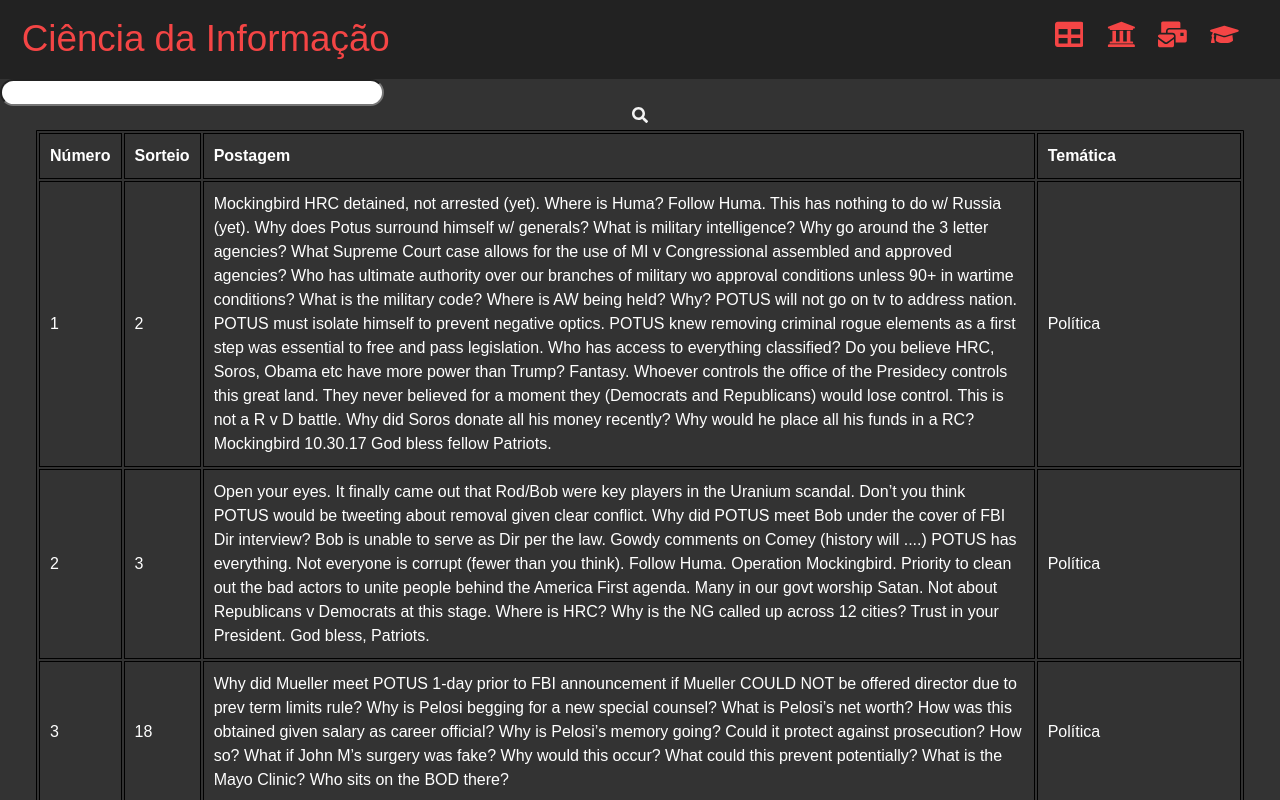
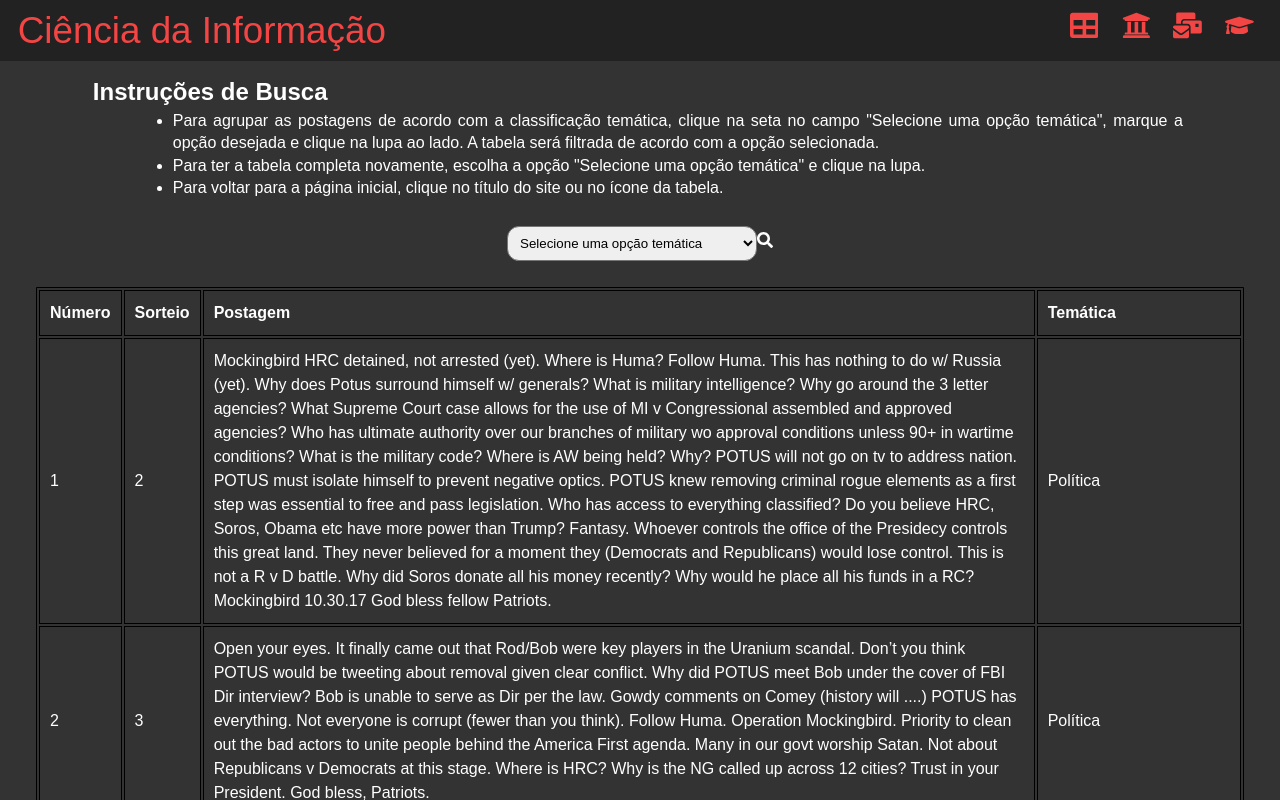
Before and after one commit to D3DD3F/Mestrado-QAnon, a React (Vite) app: page / in a window 1280 px wide. Both pictures are taken after a click on the link 1069 px from the left and 39 px from the top of the page. Shown: the top 800 px of the page. Built offline with nearby package versions, Linux system fonts and the light colour scheme.

Commit message:
Adicionado dropdown/CSS

```diff
--- a/src/App.css
+++ b/src/App.css
@@ -8,7 +8,7 @@
 header {
   background-color: #222;
   width: 100vw;
-  padding: 18px;
+  padding: 3px;
   display: flex;
   align-items: center;
   justify-content: space-between;
@@ -18,17 +18,17 @@ header h1 {
   font-size: 2.3em;
   font-weight: 120;
   cursor: pointer;
-  margin-left: 0.1em;
+  margin-left: 0.4em;
 }
 
 header nav {
   display: flex;
   align-items: center;
+  cursor: pointer;
 }
 
 header nav a {
   margin-right: 0.8em;
-
   font-size: 1.8em;
   color: #f44545;
 }
@@ -59,6 +59,7 @@ td {
   table-layout: auto;
   text-align: justify;
   border: 1px solid black;
+  margin-top: 0.4em;
 }
 
 th,
@@ -82,7 +83,6 @@ tr:hover {
 body {
   background-color: #333;
   color: #fff;
-
   display: flex;
   flex-direction: column;
   justify-content: space-between;
@@ -94,6 +94,12 @@ a {
   text-decoration: none;
   color: #fff;
 }
+
+a:hover {
+  color: #d74c4c;
+  cursor: pointer;
+}
+
 figure {
   display: flex;
   flex-direction: column;
@@ -102,11 +108,9 @@ figure {
 }
 
 figure img {
-  width: 300px;
-  height: 300px;
-  border-radius: 300px;
-
-  margin-bottom: 6%;
+  width: 150px;
+  height: 150px;
+  border-radius: 150px;
   cursor: pointer;
   border: 1px #ffffff;
   transition: 0.2s ease-in-out;
@@ -122,17 +126,30 @@ article {
   justify-content: space-between;
 }
 
-article .main-content {
-  display: flex;
-  flex-direction: column;
+text.home h2,p {
+  width: 86%;
+  font-weight: 300;
+  line-height: 1.4;
+  text-align: justify;
+  margin-left: 5em;
 }
 
-article .main-content .text p {
-  width: 60%;
-  font-size: 9em;
-  font-weight: 300;
-  line-height: 2;
+text {
+  padding: 1%;
+  align-items: center;
+  text-align: justify;
+  margin-left: 5em;
 }
+
+.DropDown {
+  border-radius: 12px;
+  padding: 8px; /* Adicione um preenchimento para evitar que o texto encoste nas bordas */
+  width: 250px;
+  margin-top: 1em;
+  margin-bottom: 1.5em;
+}
+
+
 
 footer {
   background-color: #222;
@@ -141,19 +158,9 @@ footer {
   display: flex;
   align-items: center;
   justify-content: center;
-
 }
 
 footer span {
   font-size: 0.8em;
   font-weight: 200;
 }
-
-input {
-  width: 30%;
-  border-radius: 300px;
-  padding: 0.3em;
-
-
-
-}
--- a/src/App.jsx
+++ b/src/App.jsx
@@ -1,12 +1,56 @@
-import { useState } from "react";
+import React, { useState } from "react";
 import "./App.css";
 import { Home } from "./Home";
-
-import { Table } from "./Table";
-import { FaGraduationCap, FaMailBulk, FaTable, FaUniversity } from "react-icons/fa";
+import { Table } from "./Table/index.jsx";
+import { data } from "./Table/data.js";
+import {
+  FaGraduationCap,
+  FaMailBulk,
+  FaTable,
+  FaUniversity,
+} from "react-icons/fa";
 
 function App() {
   const [showTable, setShowTable] = useState(false);
+  const showText = !showTable;
+  const [searchOption, setSearchOption] = useState("");
+  const tableData = [
+    { id: 1, label: "Agradecimento" },
+    { id: 2, label: "Aliens" },
+    { id: 3, label: "Armas" },
+    { id: 4, label: "Ciência" },
+    { id: 5, label: "Crianças" },
+    { id: 6, label: "Criptografada" },
+    { id: 7, label: "Criptografia" },
+    { id: 8, label: "Discordância" },
+    { id: 9, label: "Economia" },
+    { id: 10, label: "Indisponível" },
+    { id: 11, label: "Instruções" },
+    { id: 12, label: "Mídia" },
+    { id: 13, label: "Militares" },
+    { id: 14, label: "Não Foi Possível Acessar" },
+    { id: 15, label: "Natal" },
+    { id: 16, label: "Pandemia" },
+    { id: 17, label: "Parabenização" },
+    { id: 18, label: "Política" },
+    { id: 19, label: "Prece" },
+    { id: 20, label: "Programa Espacial" },
+    { id: 21, label: "Qanon" },
+    { id: 22, label: "Religião" },
+    { id: 23, label: "Saúde" },
+    { id: 24, label: "Trump" },
+  ];
+
+  const handleSearchOptionChange = (event) => {
+    setSearchOption(event.target.value);
+  };
+
+  const handleSearch = () => {
+    const filteredItems = tableData.filter((item) =>
+      item.label.toLowerCase().includes(searchOption.toLowerCase())
+    );
+    setFilteredData(filteredItems);
+  };
 
   return (
     <>
@@ -16,9 +60,12 @@ function App() {
         </a>
 
         <nav>
-          <a aria-label="Tabela com as postagens QAnon" onClick={() => setShowTable(!showTable)}>
-          <FaTable />
-         </a>
+          <a
+            aria-label="Tabela com as postagens QAnon"
+            onClick={() => setShowTable(!showTable)}
+          >
+            <FaTable />
+          </a>
 
           <a href="" target="_blank" aria-label="Visite o Repositório UFBA">
             <FaUniversity />
@@ -41,7 +88,40 @@ function App() {
           </a>
         </nav>
       </header>
+
+      {showText ? null : (
+        <text>
+          <h2>Instruções de Busca</h2>
+          <p>
+            <ul>
+              <li>
+                Para agrupar as postagens de acordo com a classificação
+                temática, clique na seta no campo "Selecione uma opção
+                temática", marque a opção desejada e clique na lupa ao lado. A
+                tabela será filtrada de acordo com a opção selecionada.
+              </li>
+
+              <li>
+                Para ter a tabela completa novamente, escolha a opção "Selecione
+                uma opção temática" e clique na lupa.
+              </li>
+
+              <li>
+                Para voltar para a página inicial, clique no título do site ou
+                no ícone da tabela.
+              </li>
+            </ul>
+          </p>
+        </text>
+      )}
+
       {showTable ? <Table /> : <Home />}
+
+      <footer>
+        <span>
+          &copy; Michelle Pacheco Gómez, 2023 - Todos os direitos reservados.
+        </span>
+      </footer>
     </>
   );
 }
--- a/src/Home/index.jsx
+++ b/src/Home/index.jsx
@@ -3,7 +3,7 @@ export const Home = () => {
     <>
       {" "}
       <section class="main-content">
-        <article class="text">
+        <article class="text.home">
           <h2>Desinformação na Internet: O QAnon como Regime de Informação</h2>
           <br />
 
--- a/src/Table/index.jsx
+++ b/src/Table/index.jsx
@@ -4,46 +4,98 @@ import { FaSearch } from "react-icons/fa";
 
 export const Table = () => {
   const [filtered, setFiltered] = useState(data);
-  const [imput, setImput] = useState("");
+  const [input, setInput] = useState("");
+  const [searchOption, setSearchOption] = useState("");
 
-  function filterTematica() {
-    if (!imput) {
+  function filterData() {
+    if (!input) {
       setFiltered(data);
     } else {
-      const result = data.filter((item) => item.tematica.includes(imput));
+      const result = data.filter((item) => item.tematica.includes(input));
       setFiltered(result);
+    }
+  }
+
+  function handleSearchOptionChange(event) {
+    setSearchOption(event.target.value);
+  }
+
+  function handleSearch() {
+    if (searchOption === "") {
+      setFiltered(data);
+    } else {
+      const result = data.filter((item) => item.tematica === searchOption);
+      setFiltered(result);
+    }
+  }
+
+  function handleKeyUp(event) {
+    if (event.key === "Enter") {
+      handleSearch();
     }
   }
 
   return (
     <>
-      <span className="buscador"></span>
-      <input
-        type="text"
-        value={imput}
-        onChange={(e) => setImput(e.target.value)}
-      />
+      <div className="search-container">
+        <select
+          className="DropDown"
+          value={searchOption}
+          onChange={handleSearchOptionChange}
+        >
+          <option value="">Selecione uma opção temática</option>
+          <option value="Agradecimento">Agradecimento</option>
+          <option value="Aliens">Aliens</option>
+          <option value="Armas">Armas</option>
+          <option value="Ciência">Ciência</option>
+          <option value="Crianças">Crianças</option>
+          <option value="Criptografada">Criptografada</option>
+          <option value="Criptografia">Criptografia</option>
+          <option value="Discordância">Discordância</option>
+          <option value="Economia">Economia</option>
+          <option value="Indisponível">Indisponível</option>
+          <option value="Instruções">Instruções</option>
+          <option value="Mídia">Mídia</option>
+          <option value="Militares">Militares</option>
+          <option value="Não Foi Possível Acessar">
+            Não Foi Possível Acessar
+          </option>
+          <option value="Natal">Natal</option>
+          <option value="Pandemia">Pandemia</option>
+          <option value="Parabenização">Parabenização</option>
+          <option value="Política">Política</option>
+          <option value="Prece">Prece</option>
+          <option value="Programa Espacial">Programa Espacial</option>
+          <option value="Qanon">Qanon</option>
+          <option value="Religião">Religião</option>
+          <option value="Saúde">Saúde</option>
+          <option value="Trump">Trump</option>
+        </select>
 
-      <a onClick={() => filterTematica()}>
+        <a onClick={handleSearch}>
           <FaSearch />
         </a>
+      </div>
 
       <table>
+        <thead>
           <tr>
             <th>Número</th>
             <th>Sorteio</th>
             <th>Postagem</th>
             <th>Temática</th>
           </tr>
-
+        </thead>
+        <tbody>
           {filtered.map((item, index) => (
-          <tr>
+            <tr key={index}>
               <td>{index + 1}</td>
               <td>{item.sorteio}</td>
               <td>{item.postagem}</td>
               <td>{item.tematica}</td>
             </tr>
           ))}
+        </tbody>
       </table>
     </>
   );
--- a/src/index.css
+++ b/src/index.css
@@ -13,56 +13,3 @@
   -moz-osx-font-smoothing: grayscale;
   -webkit-text-size-adjust: 100%;
 }
-
-a {
-  font-weight: 500;
-  color: #f4f4f4;
-  text-decoration: inherit;
-}
-a:hover {
-  color: #ffffff;
-}
-
-body {
-  margin: 0;
-  display: flex;
-  place-items: center;
-  min-width: 320px;
-  min-height: 100vh;
-}
-
-h1 {
-  font-size: 3.2em;
-  line-height: 1.1;
-}
-
-button {
-  border-radius: 8px;
-  border: 1px solid transparent;
-  padding: 0.6em 1.2em;
-  font-size: 1em;
-  font-weight: 500;
-  font-family: inherit;
-  cursor: pointer;
-  transition: border-color 0.25s;
-}
-button:hover {
-  border-color: #e03c3c;
-}
-button:focus,
-button:focus-visible {
-  outline: 4px auto -webkit-focus-ring-color;
-}
-
-@media (prefers-color-scheme: light) {
-  :root {
-    color: #213547;
-    background-color: #ffffff;
-  }
-  a:hover {
-    color: #d74c4c;
-  }
-  button {
-    background-color: #f9f9f9;
-  }
-}
```
Lines whose indentation alone changed are shown as unchanged.
